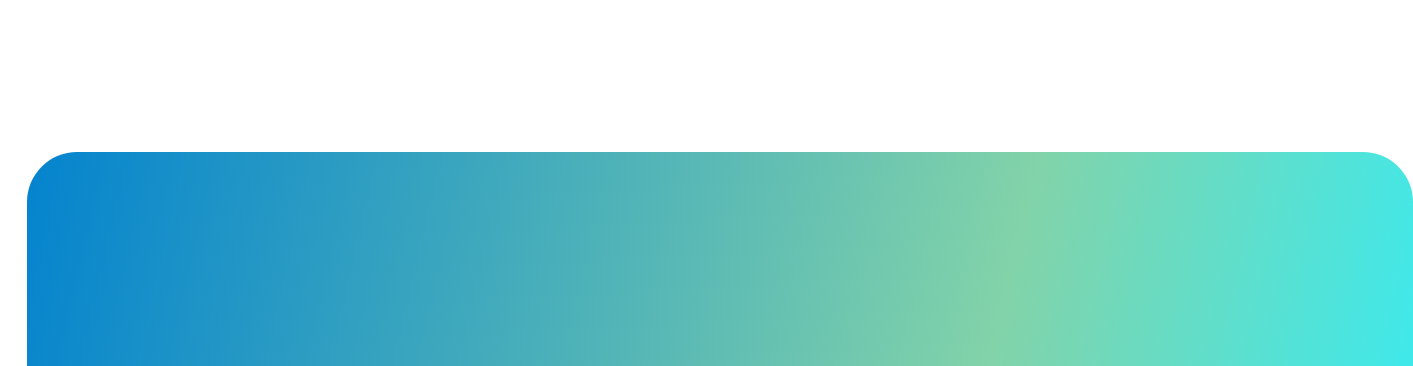
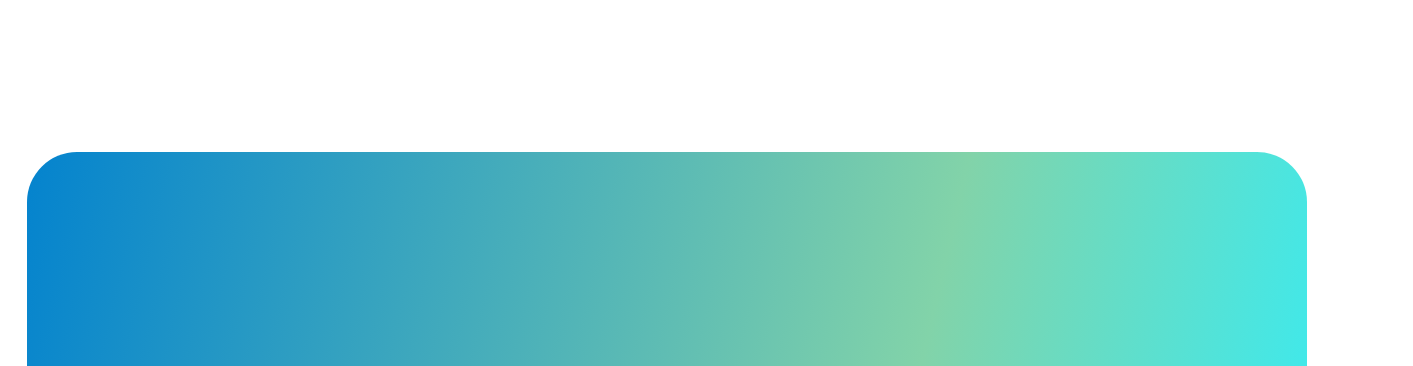
Before and after one commit to Jauhari-01/Frontend-1-Contest-2-July, a plain HTML site: page index.html in a window 1280 px wide. Shown: the part 115-481 px from the top of the page, 1413 px wide, since content can reach past the window. Drawn offline with Linux system fonts and the light colour scheme.

Commit message:
Done correction in with of hero section

```diff
--- a/style.css
+++ b/style.css
@@ -100,7 +100,7 @@ ul{
 }
 
 .hero-section{
-    width: 1386px;
+    width:100vw;
     height: 742px;
     margin-top: 155px;
     margin-left: 27px;
```
